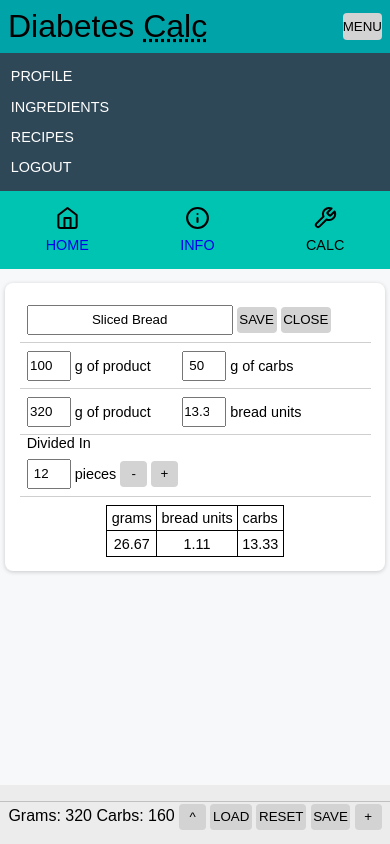
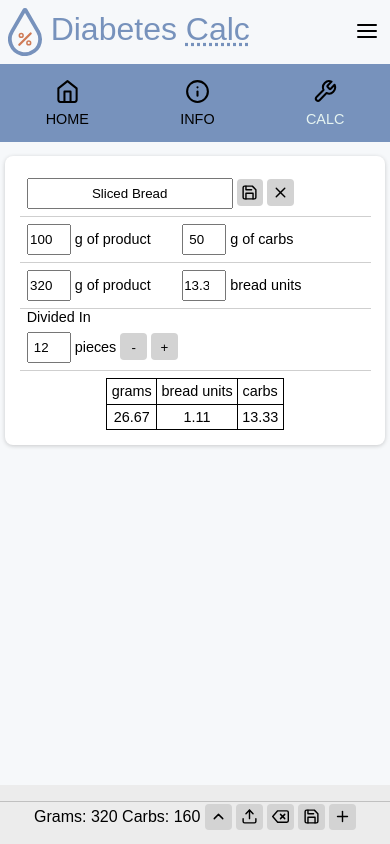
Before and after one commit to tona999/TecWeb-Progetto, a PHP site: page /calculator.php in a window 390 px wide. Run offline with PHP 8.4, Linux system fonts and the light colour scheme; the visitor is signed in with stand-in values (Sample User, id 1).

Commit message:
Major graphic update - added buttons icons - new logo !! :D - changed colors/ general style - fixed hamburger menu

```diff
--- a/calculator.php
+++ b/calculator.php
@@ -13,9 +13,12 @@ $html->noFooter();
 
 //set body for starting on load
 $html->header = str_replace(
-    "<body>",
-    '<body onload="start()">',
+    '<body onload="',
+    '<body onload="start(); ',
     $html->header);
-
+$html->header = str_replace(
+    '<body>',
+    '<body onload="start();">',
+        $html->header);
 $html->printHtml();
 ?>
--- a/html/calculator.html
+++ b/html/calculator.html
@@ -12,11 +12,11 @@
 	</p>
 
 	<div class="buttons">
-	<input type="button" id="showRecipeViewBtn" value="^"/>
-	<input type="button" id="loadRecipeBtn" value="LOAD"/>
-	<input type="button" id="resetRecipeBtn" value="RESET"/>
-	<input type="button" id="saveRecipeBtn" value="SAVE"/>
-	<input type="button" id="addNewIngredientBtn" value="+"/>
+	<input type="button" class="calcBarBtn showBtn" id="showRecipeViewBtn" value="SHOW"/>
+	<input type="button" class="calcBarBtn loadBtn" id="loadRecipeBtn" value="LOAD"/>
+	<input type="button" class="calcBarBtn resetBtn" id="resetRecipeBtn" value="RESET"/>
+	<input type="button" class="calcBarBtn saveBtn" id="saveRecipeBtn" value="SAVE"/>
+	<input type="button" class="calcBarBtn addBtn" id="addNewIngredientBtn" value="ADD"/>
 	</div>
 
 </div>
@@ -27,8 +27,8 @@
 <form id="sampleIngredient" action="" class = "ingredient">
 	<fieldset>
 		<input type="text" maxlength="40" id="ingredientName" placeholder="Ingredient Name"/>
-		<input type="button" value="SAVE" id="saveButton"/>
-		<input type="button" value="CLOSE" id="closeButton"/>
+		<input type="button" class="calcBtn saveBtn" value="SAVE" id="saveButton"/>
+		<input type="button" class="calcBtn closeBtn" value="CLOSE" id="closeButton"/>
 	</fieldset>
 
 	<fieldset class="carbs">
--- a/html/footer.html
+++ b/html/footer.html
@@ -1,6 +1,8 @@
 <footer>
-    <span> Useless </span>
-    <span> - Footer </span>
+    <span> Antonio Z - </span>
+    <span> Federico Carboni - </span>
+    <span> Jacopo Battilana - </span>
+    <span> Nicola Panozzo </span>
 </footer>
 </body>
 </html>
--- a/html/header.html
+++ b/html/header.html
@@ -11,6 +11,6 @@
 <body>
 <header>
     <!-- Top bar -->
-    <h1> Diabetes <abbr title="Calculator">Calc</abbr> </h1>
+    <h1> <img src="img/diabetes_logo.svg" alt=""> Diabetes <abbr title="Calculator">Calc</abbr> </h1>
     <LOGIN/>
 </header>
--- a/html/menu.html
+++ b/html/menu.html
@@ -1,6 +1,6 @@
 <MENU_LOGGED/>
 <menu>
-    <li><a href="index.php"><img src="img/icons/home.svg" alt=""/>HOME</a></li>
-    <li><a href="info.php"><img src="img/icons/info.svg" alt=""/>INFO</a></li>
-    <li><a href="calculator.php"><img src="img/icons/tool.svg" alt=""/>CALC</a></li>
+    <a href="index.php"><li><img src="img/icons/home.svg" alt=""/>HOME</li></a>
+    <a href="info.php"><li><img src="img/icons/info.svg" alt=""/>INFO</li></a>
+    <a href="calculator.php"><li><img src="img/icons/tool.svg" alt=""/>CALC</li></a>
 </menu>
--- a/php/page.php
+++ b/php/page.php
@@ -28,18 +28,21 @@ class Page{
     public function setLogged(){
         session_start();
         if(isset($_SESSION["userId"])){
-            $login_r = '<script src="js/Hamburger.js"></script>
-            <button onclick="hideMenu();">MENU</button>';
+            $login_r = '<button id="hamburger" onclick="hideMenu();"></button>';    //hamburger button
             $menu_r =
-                '<menu id="profileMenu">'.
-                '<li><a href="profile.php">PROFILE</a></li>'.
-                '<li><a href="ingredients.php">INGREDIENTS</a></li>'.
-                '<li><a href="recipes.php">RECIPES</a></li>'.
-                '<li><a href="logout.php">LOGOUT</a></li>'.
+                '<menu id="profileMenu">'.  //profile menu (dark blue)
+                '<a href="profile.php"><li>PROFILE</li></a>'.
+                '<a href="ingredients.php"><li>INGREDIENTS</li></a>'.
+                '<a href="recipes.php"><li>RECIPES</li></a>'.
+                '<a href="php/logout.php"><li>LOGOUT</li></a>'.
                 '</menu>';
+            $this->header = str_replace('</head>',
+                "<script src='js/Hamburger.js'></script>\n</head>",     //import hamburger script before </head>
+                $this->header);
+            $this->header = str_replace('<body>','<body onload="hideMenu();">',$this->header);   //automatically hide menu on load
         }
         else{
-            $login_r = '<a href="login.php">LOGIN</a>';
+            $login_r = '<a id="aLogin" href="login.php">LOGIN</a>';
             $menu_r = "";
         }
         $this->header = str_replace("<LOGIN/>", $login_r, $this->header);
@@ -51,22 +54,22 @@ class Page{
         switch($entry){
             case "home":
                 $this->menu = str_replace(
-                    '<a href="index.php"><img src="img/icons/home.svg" alt=""/>HOME</a>',
-                    '<img src="img/icons/home.svg" alt=""/>HOME',
+                    '<a href="index.php"><li><img src="img/icons/home.svg" alt=""/>HOME</li></a>',
+                    '<li><img src="img/icons/home.svg" alt=""/>HOME</li>',
                     $this->menu
                 );
                 break;
             case "info":
                 $this->menu = str_replace(
-                    '<a href="info.php"><img src="img/icons/info.svg" alt=""/>INFO</a>',
-                    '<img src="img/icons/info.svg" alt=""/>INFO',
+                    '<a href="info.php"><li><img src="img/icons/info.svg" alt=""/>INFO</li></a>',
+                    '<li><img src="img/icons/info.svg" alt=""/>INFO</li>',
                     $this->menu
                 );
                 break;
             case "calc":
                 $this->menu = str_replace(
-                    '<a href="calculator.php"><img src="img/icons/tool.svg" alt=""/>CALC</a>',
-                    '<img src="img/icons/tool.svg" alt=""/>CALC',
+                    '<a href="calculator.php"><li><img src="img/icons/tool.svg" alt=""/>CALC</li></a>',
+                    '<li><img src="img/icons/tool.svg" alt=""/>CALC</li>',
                     $this->menu
                 );
                 break;
--- a/styles/calculator.css
+++ b/styles/calculator.css
@@ -38,7 +38,7 @@
 	}
 	input[type="button"]{
 		min-width: 2em;
-		padding:0.2em;
+		padding:0.5em;
     }
 	input[type="text"]{
         width: 60%;
@@ -111,3 +111,29 @@
     margin-top: 1em;
     margin-bottom: 1em;
 }
+
+.calcBarBtn, .calcBtn{
+    width: 2em;
+    background-repeat: no-repeat;
+    background-position: center;
+    background-size: 1.3em;
+    color: #00000000;
+}
+.showBtn{
+    background-image: url(../img/icons/up.svg);
+}
+.loadBtn{
+    background-image: url(../img/icons/upload.svg);
+}
+.saveBtn{
+    background-image: url(../img/icons/save.svg);
+}
+.resetBtn{
+    background-image: url(../img/icons/delete.svg);
+}
+.addBtn{
+    background-image: url(../img/icons/add.svg);
+}
+.closeBtn{
+    background-image: url(../img/icons/close.svg);
+}
--- a/styles/style-mobile.css
+++ b/styles/style-mobile.css
@@ -20,22 +20,38 @@ menu img{
     padding-bottom: .5em;
 }
 
-
+#hamburger{
+    display: block;
+    background-color: #00000000;
+    cursor: pointer;
+    background-image: url(../img/icons/menu.svg);
+    background-repeat: no-repeat;
+    width: 2em;
+    border: none;
+}
 .hidden{
     position: fixed;
-    top: 0;
-    right: -100%;
+    top: -100%;
 }
 #profileMenu{
-    background-color: #2F4858;
+    background-color: rgb(87, 106, 136);
+    padding: 0;
 }
 #profileMenu a{
     color: white;
 }
 #profileMenu li{
+    margin: 0;
+    padding: .9em;
+    border-radius: 0;
     display: block;
     text-align: left;
     display: block;
+}
+#profileMenu li:hover{
+    background-color: #f6f8facc;
+    color: #2F4858;
+    font-weight: bold;
 }
 
 main{
--- a/styles/style.css
+++ b/styles/style.css
@@ -10,7 +10,7 @@ body{
     background-color: #f6f8fa;
 }
 body.dark{
-    background-color: #2F4858;
+    background-color: #7792BC;
 }
 h1{
     font-weight: normal;
@@ -19,29 +19,51 @@ h1{
 /* Header */
 header{
     padding: .5em;
-    background-color: #00A4A8;
+    color: #7792BC;
     display: flex;
     justify-content: space-between;
     align-items: center;
 }
+header h1 img{
+    height: 1.5em;
+    vertical-align: middle;
+}
 
 /* Menu */
 menu{
-    background-color: #00C4B2;
+    color: #E6F4F1;
+    background-color: #7792BC;
     list-style: none;
     padding: .5em;
 }
-menu li{
+menu li, #aLogin{
     font-size: .9em;
     display: inline-block;
     padding: .5em;
-    border-radius: 8px;
 }
-menu a{
+menu a li:hover{
+    background-color: #F2FAFF;
+    border-radius: 4px;
+}
+menu a, #aLogin{
     text-decoration: none;
+    color: black;
 }
 menu img{
     display: none;
+}
+
+#aLogin:hover{
+    background-color: #7792BC;
+    color: white;
+    border-radius: 4px;
+}
+
+#hamburger{
+    display: none;
+}
+#hamburger:focus{
+    outline: none;
 }
 #profileMenu {
     float: right;
@@ -84,12 +106,19 @@ input[type="button"], input[type="submit"], button{
     border-radius: 4px;
     border: none;
 }
+input[type="button"]:hover, input[type="submit"]:hover, button:hover{
+    background-color: #7792BC;
+    cursor: pointer;
+}
 
 footer{
     clear: both;
     font-size: .7em;
-    background-color: #2F4858;
+    background-color: #CF7B56;
     color: white;
     padding: .5em;
     text-align: center;
 }
+footer *{
+    white-space: nowrap;
+}
```
Also changed, not shown: img/diabetes_logo.svg (added), img/icons/add.svg (added), img/icons/close.svg (added), img/icons/delete.svg (added), img/icons/menu.svg (added), img/icons/save.svg (added), img/icons/up.svg (added), img/icons/upload.svg (added).
